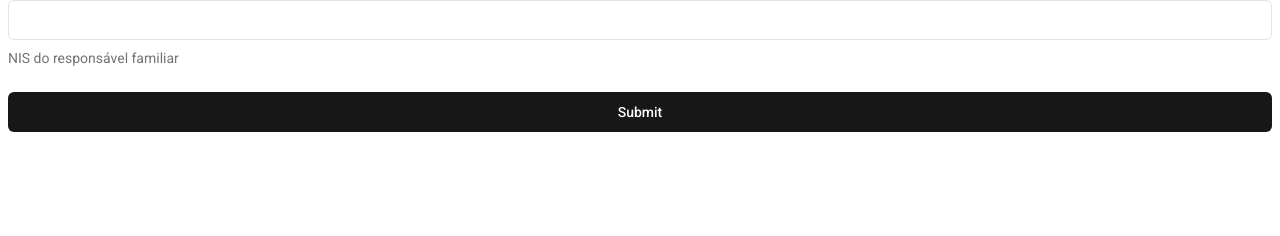
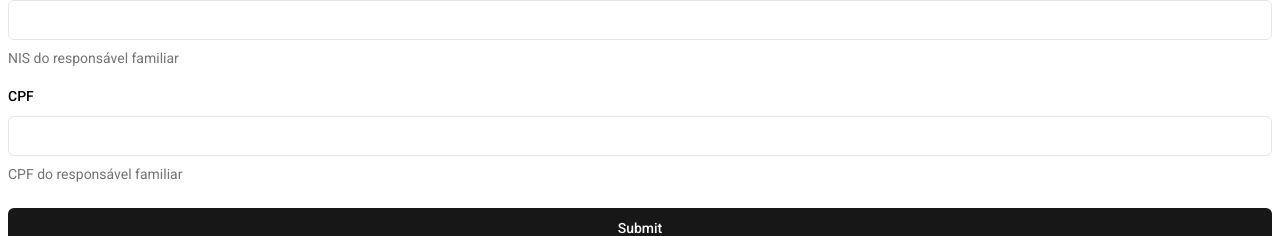
Before and after one commit to joaopedroaat/cadastro-semhab, a React (Vite) app: page / in a window 1280 px wide. Shown: the part 1516-1752 px from the top of the page. Before the commit the page ends 1656 px from the top, so only its background shows below. Built offline with nearby package versions, Linux system fonts and the light colour scheme; no server answers.

Commit message:
Add CPF field

```diff
--- a/src/App.tsx
+++ b/src/App.tsx
@@ -15,6 +15,7 @@ import { DocumentFUField } from "./components/fields/DocumentFUField";
 import { BirthDateField } from "./components/fields/BirthDateField";
 import { DocumentIssueDate } from "./components/fields/DocumentIssueDate";
 import { NIS } from "./components/fields/NIS";
+import { CPF } from "./components/fields/CPF";
 
 export function App() {
   const { form } = useContext(FormContext);
@@ -49,6 +50,7 @@ export function App() {
             <DocumentFUField />
             <DocumentIssueDate />
             <NIS />
+            <CPF />
             <Button className="mt-2" type="submit">
               Submit
             </Button>
--- /dev/null
+++ b/src/components/fields/CPF.tsx
@@ -0,0 +1,32 @@
+
+import { useContext } from "react";
+import {
+  FormControl,
+  FormDescription,
+  FormField,
+  FormItem,
+  FormLabel,
+  FormMessage,
+} from "../ui/form";
+import { FormContext } from "@/contexts/FormContext";
+import { Input } from "../ui/input";
+
+export function CPF() {
+  const { form } = useContext(FormContext);
+  return (
+    <FormField
+      control={form.control}
+      name="CPF"
+      render={({ field }) => (
+        <FormItem>
+          <FormLabel>CPF</FormLabel>
+          <FormControl>
+            <Input {...field} />
+          </FormControl>
+          <FormDescription>CPF do responsável familiar</FormDescription>
+          <FormMessage />
+        </FormItem>
+      )}
+    />
+  );
+}
--- a/src/contexts/FormContext.tsx
+++ b/src/contexts/FormContext.tsx
@@ -34,7 +34,8 @@ const FormSchema = z.object({
     FU: z.string().min(2).max(2),
     issueDate: z.string().date()
   }),
-  NIS: z.string().refine(val => isNumericString(val), { message: "Deve conter apenas números" })
+  NIS: z.string().refine(val => isNumericString(val), { message: "Deve conter apenas números" }),
+  CPF: z.string().refine(val => isNumericString(val), { message: "Deve conter apenas números" })
 });
 
 export const FormContext = createContext(
```
